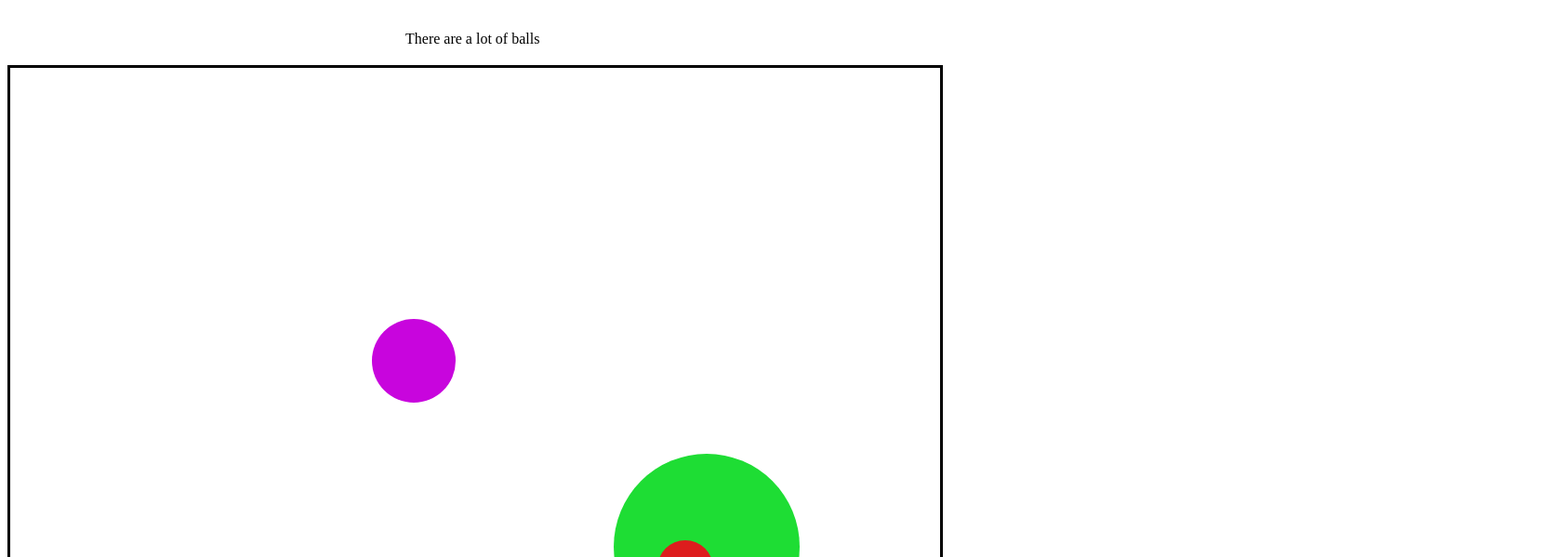
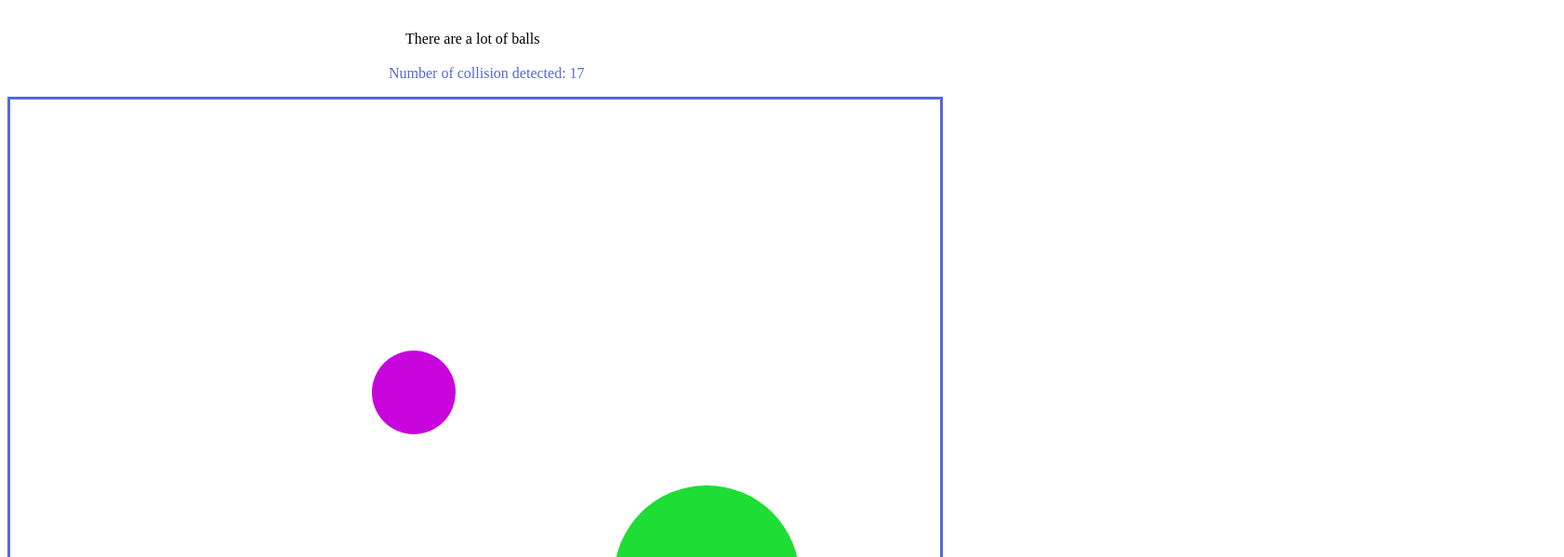
Before and after one commit to GabelliniRiccardo/Balls, a plain HTML site: page balls.html in a window 1280 px wide. Shown: the part 101-700 px from the top of the page at 93% size, 1682 px wide, since content can reach past the window. Drawn offline with Linux system fonts and the light colour scheme.

Commit message:
Added a method that colors the border and theline where are declarated the collisions

```diff
--- a/balls.html
+++ b/balls.html
@@ -7,6 +7,7 @@
 
 <h1 id="title">Balls</h1>
 <p id="subtitle">There are a lot of balls</p>
+<p id="numOfCollision">Number of collision detected: 0</p>
 
 <canvas id="myCanvas" width="1000" height="700"></canvas>
 
--- a/logic.js
+++ b/logic.js
@@ -2,6 +2,8 @@ var canvas = document.getElementById("myCanvas");
 var ctx = canvas.getContext("2d");
 var canvas_width = 1000;
 var canvas_height = 700;
+var count = 0;
+
 
 function Ball(x, y, color, dimension, speed_x, speed_y) {
     this.x = x;
@@ -13,8 +15,7 @@ function Ball(x, y, color, dimension, speed_x, speed_y) {
 }
 
 
-
-var balls = [new Ball(250, 200, "#1edd34", 100, 1, 3), new Ball(220, 110, "#dd1d1d", 30, 2, 4), new Ball(420, 380, "#5568dd", 40, 3,3), new Ball(270,300,"#c805dd", 45,4,5)];
+var balls = [new Ball(250, 200, "#1edd34", 100, 1, 3), new Ball(220, 110, "#dd1d1d", 30, 2, 4), new Ball(420, 380, "#5568dd", 40, 3, 3), new Ball(270, 300, "#c805dd", 45, 4, 5)];
 
 
 function drawBall(ball) {
@@ -27,8 +28,10 @@ function drawBall(ball) {
 
 }
 
+
 function draw() {
     ctx.clearRect(0, 0, canvas.width, canvas.height);
+
 
     for (i = 0; i < balls.length; i++) {
         drawBall(balls[i]);
@@ -37,18 +40,46 @@ function draw() {
         balls[i].x += balls[i].dx;
         balls[i].y += balls[i].dy;
 
-        if (balls[i].y > canvas_height - (balls[i].dimension))
+        if (balls[i].y > canvas_height - (balls[i].dimension)) {
             balls[i].dy = balls[i].dy * (-1);
-        else if (balls[i].y < (balls[i].dimension))
+            count = count + 1;
+            document.getElementById("numOfCollision").innerText = "Number of collision detected: " + count;
+
+            executeTimerAndChangeColor(balls[i].color);
+
+        } else if (balls[i].y < (balls[i].dimension)) {
             balls[i].dy = balls[i].dy * (-1);
+            count = count + 1;
+            document.getElementById("numOfCollision").innerText = "Number of collision detected: " + count;
 
-        if (balls[i].x < (balls[i].dimension))
+            executeTimerAndChangeColor(balls[i].color);
+        }
+
+
+        if (balls[i].x < (balls[i].dimension)) {
             balls[i].dx = balls[i].dx * (-1);
-        else if (balls[i].x > (canvas_width - balls[i].dimension))
+            count = count + 1;
+            document.getElementById("numOfCollision").innerText = "Number of collision detected: " + count;
+
+            executeTimerAndChangeColor(balls[i].color);
+
+        } else if (balls[i].x > (canvas_width - balls[i].dimension)) {
             balls[i].dx = balls[i].dx * (-1);
+            count = count + 1;
+            document.getElementById("numOfCollision").innerText = "Number of collision detected: " + count;
+
+            executeTimerAndChangeColor(balls[i].color);
+        }
 
 
     }
 }
 
+function executeTimerAndChangeColor(colorOfTheBall) {
+
+    setTimeout(function () { document.getElementById("numOfCollision").style.color = colorOfTheBall;
+                                canvas.style.borderColor=colorOfTheBall;});
+
+}
+
 setInterval(draw, 10);
--- a/style.css
+++ b/style.css
@@ -1,14 +1,12 @@
-canvas{
+canvas {
     background: white;
     border-color: black;
     border-style: solid;
 }
 
-canvas:hover{
-    border-color: red;
-    border-style: solid;
+canvas:hover {
+    border-style: dashed;
 }
-
 
 h1#title:hover {
     position: relative;
@@ -54,3 +52,8 @@ p#subtitle:hover {
     border-color: #ff0800;
     border-style: solid;
 }
+
+p#numOfCollision {
+    position: relative;
+    left: 410px;
+}
```
